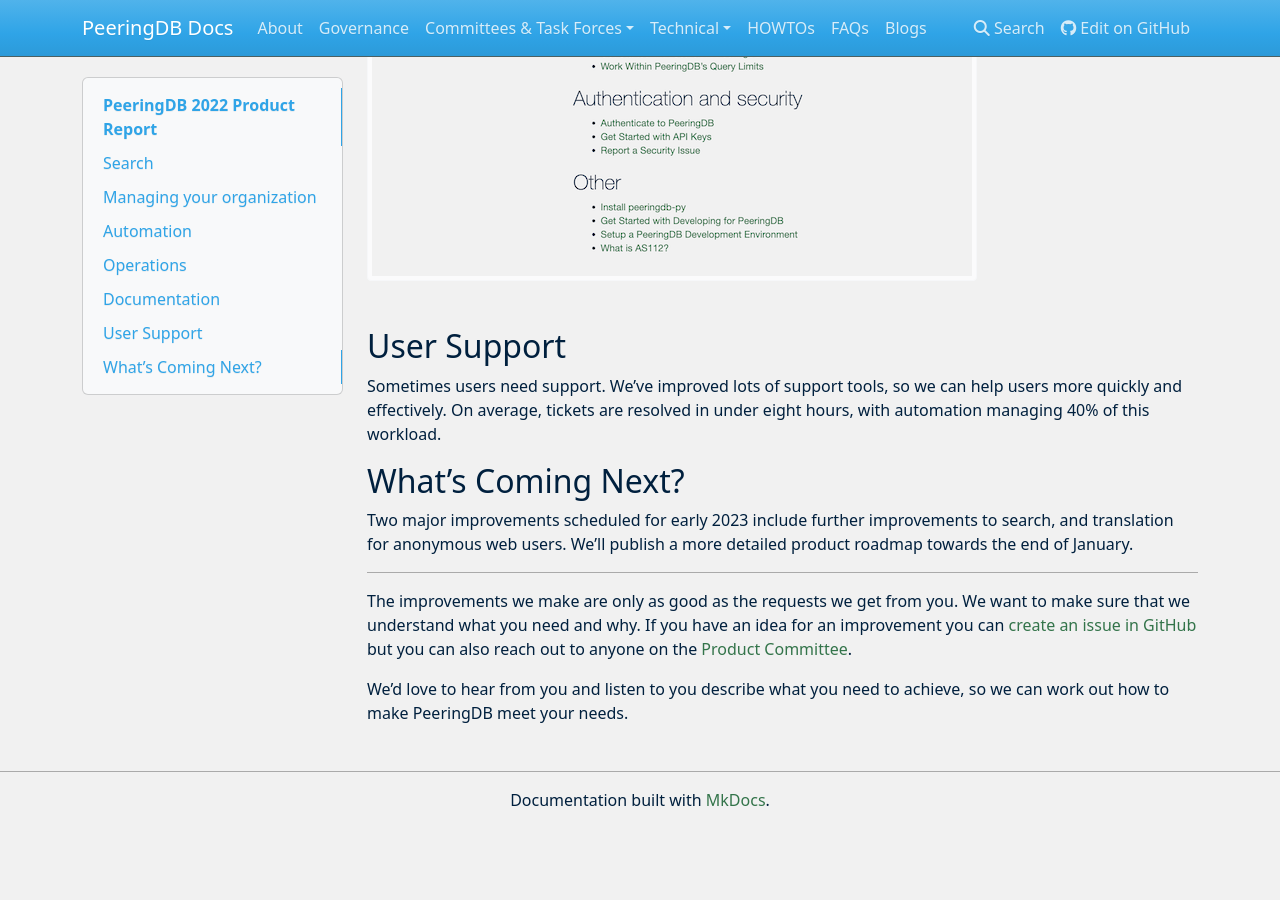
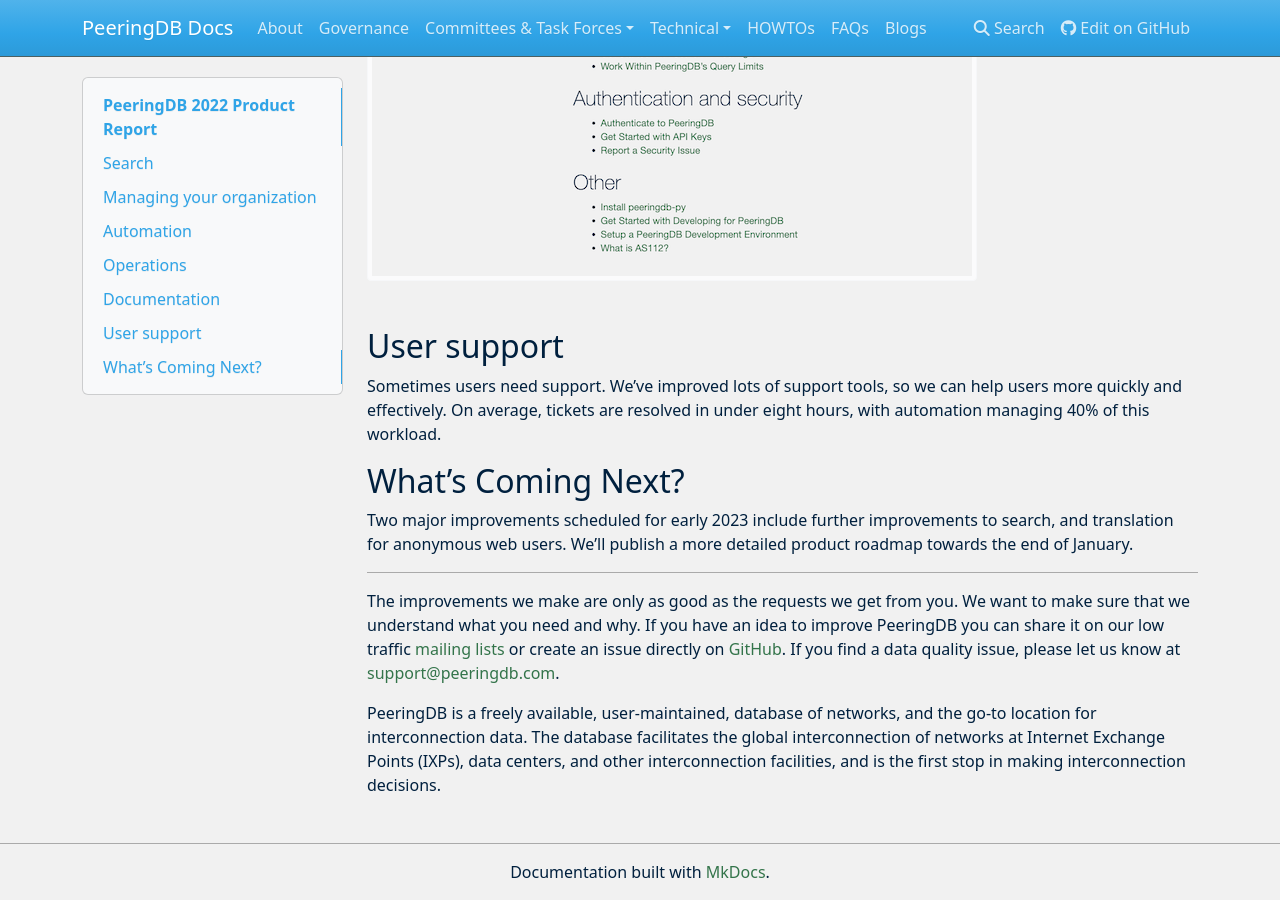
Before and after one commit to peeringdb/docs, an MkDocs documentation site: the page built from docs/blog/2022_product_reeport.md, in a window 1280 px wide and 900 px high, scrolled down 3145 px. Built offline with MkDocs 1.6.1, drawn with Linux system fonts in a browser that asks for light colours; nearby versions of some CDN libraries; before the commit the page ends 3973 px from its top, so only the background shows below that.

Commit message:
Link PeeringDB 2022 Product Report blog.

```diff
--- a/docs/blog/2022_product_reeport.md
+++ b/docs/blog/2022_product_reeport.md
@@ -1,4 +1,5 @@
 # PeeringDB 2022 Product Report
+
 Data quality and search were ranked most important by respondents to our last three user surveys. This update looks at improvements we have made to keep data quality high by improving automation, giving users better tools, and making it easier to find and export data in PeeringDB.
 
 How to sum up what PeeringDB delivered for its users in 2022? Let's start with some numbers that help describe the scale of the work we’ve done.
@@ -13,11 +14,13 @@
 We got contributions from a number of community members, including engineers at Amazon and Google.
 
 ## Search
+
 We normalised the names of states and provinces to improve search results. This builds on the improvements to advanced search deployed in 2021, which allow users to drill down to get very specific information and export in structured formats.
 
 ![Advanced Search Australian State Code](images/advanced_search_australian_state_code.png)
 
 ## Managing your organization
+
 We improved the way organizational admins can manage their users. Features include the ability to require affiliated users to enable Multi Factor Authentication using authenticator apps or a hardware token, or use a particular email domain.
 
 ![Domain and Revalidation Control Panel](images/domain+revalidation_control.png)
@@ -25,19 +28,23 @@
 ![Email Control Panel](images/add_email_control_panel.png)
 
 ## Automation
+
 We [implemented a process](https://docs.peeringdb.com/blog/data_quality_improvements/) to ensure that old networks are removed from PeeringDB when the RIRs or NIRs deregister their AS Numbers. In combination with regular improvements to our support for the IX-F Member Export Schema, we are ensuring that PeeringDB’s data remains fresh.
 
 ## Operations
+
 We built on last year’s improvements to API Key support. We introduced query throttling with authenticated users getting more queries. We also worked with developers of third-party tools that query PeeringDB so that they make efficient queries.
 
 We want users to have the best experience they can. So we teamed up with members of the community at the NANOG 86 Hackathon to install our local cache, [peeringdb-py](https://github.com/peeringdb/peeringdb-py), on a wide range of systems. Having tested that we have [documented the installation process](https://docs.peeringdb.com/howto/peeringdb-py/) to make it easier for users to sync PeeringDB to their own infrastructure.
 
 ## Documentation
+
 Last year we introduced [our HOWTO series](https://docs.peeringdb.com/howtos/). This year we expanded it and have had to organise it into five sections. We probably have an explanation of how to do what you want. If there’s something missing, then please let us know.
 
 ![HOWTOs](images/HOWTOs.png)
 
-## User Support
+## User support
+
 Sometimes users need support. We’ve improved lots of support tools, so we can help users more quickly and effectively. On average, tickets are resolved in under eight hours, with automation managing 40% of this workload.
 
 ## What’s Coming Next?
@@ -45,6 +52,7 @@
 Two major improvements scheduled for early 2023 include further improvements to search, and translation for anonymous web users. We’ll publish a more detailed product roadmap towards the end of January.
 
 ---
-The improvements we make are only as good as the requests we get from you. We want to make sure that we understand what you need and why. If you have an idea for an improvement you can [create an issue in GitHub](https://github.com/peeringdb/peeringdb/issues) but you can also reach out to anyone on the [Product Committee](https://docs.peeringdb.com/committee/product/).
 
-We’d love to hear from you and listen to you describe what you need to achieve, so we can work out how to make PeeringDB meet your needs.
+The improvements we make are only as good as the requests we get from you. We want to make sure that we understand what you need and why. If you have an idea to improve PeeringDB you can share it on our low traffic [mailing lists](/#mailing-lists) or create an issue directly on [GitHub](https://github.com/peeringdb/peeringdb/issues). If you find a data quality issue, please let us know at [support@peeringdb.com](mailto:support@peeringdb.com).
+
+PeeringDB is a freely available, user-maintained, database of networks, and the go-to location for interconnection data. The database facilitates the global interconnection of networks at Internet Exchange Points (IXPs), data centers, and other interconnection facilities, and is the first stop in making interconnection decisions.
```
Also changed, not shown: docs/blogs.md (+1 -0 lines).
